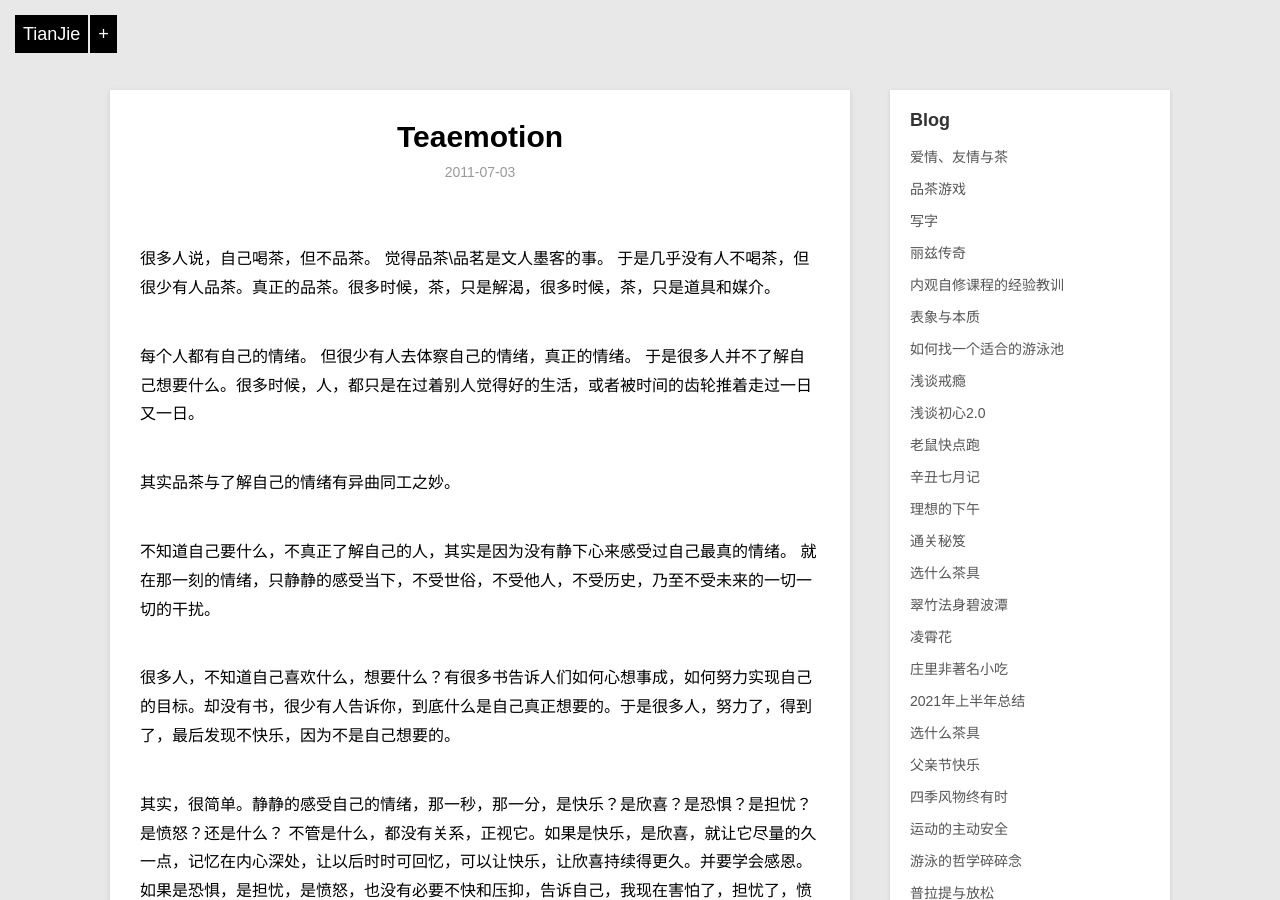
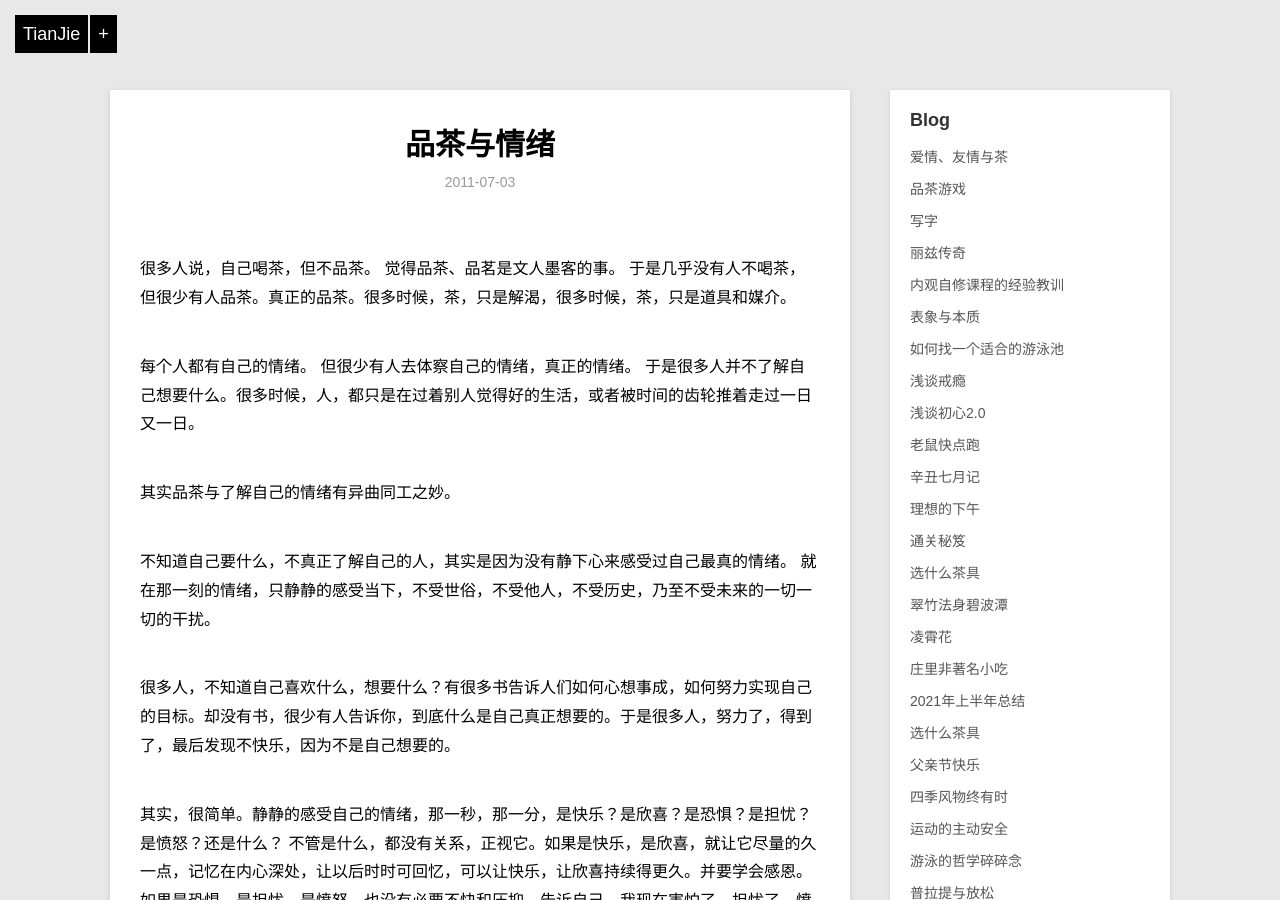
Before and after one commit to violettianjie/violettianjie.github.io, a Jekyll site: the page built from _posts/blog/2011-07-03-teaemotion.md, in a window 1280 px wide and 900 px high. Built offline with Jekyll 4.4.1, drawn with Linux system fonts in a browser that asks for light colours; our own code applies the rules of GitHub Pages for plain Markdown files.

Commit message:
Update 2011-07-03-teaemotion.md

```diff
--- a/_posts/blog/2011-07-03-teaemotion.md
+++ b/_posts/blog/2011-07-03-teaemotion.md
@@ -1,5 +1,12 @@
+---
+layout: post
+title: "品茶与情绪"
+description: "品茗人生"
+category: blog
+---
+
 很多人说，自己喝茶，但不品茶。
-觉得品茶\品茗是文人墨客的事。
+觉得品茶、品茗是文人墨客的事。
 于是几乎没有人不喝茶，但很少有人品茶。真正的品茶。很多时候，茶，只是解渴，很多时候，茶，只是道具和媒介。
 
 每个人都有自己的情绪。
```
